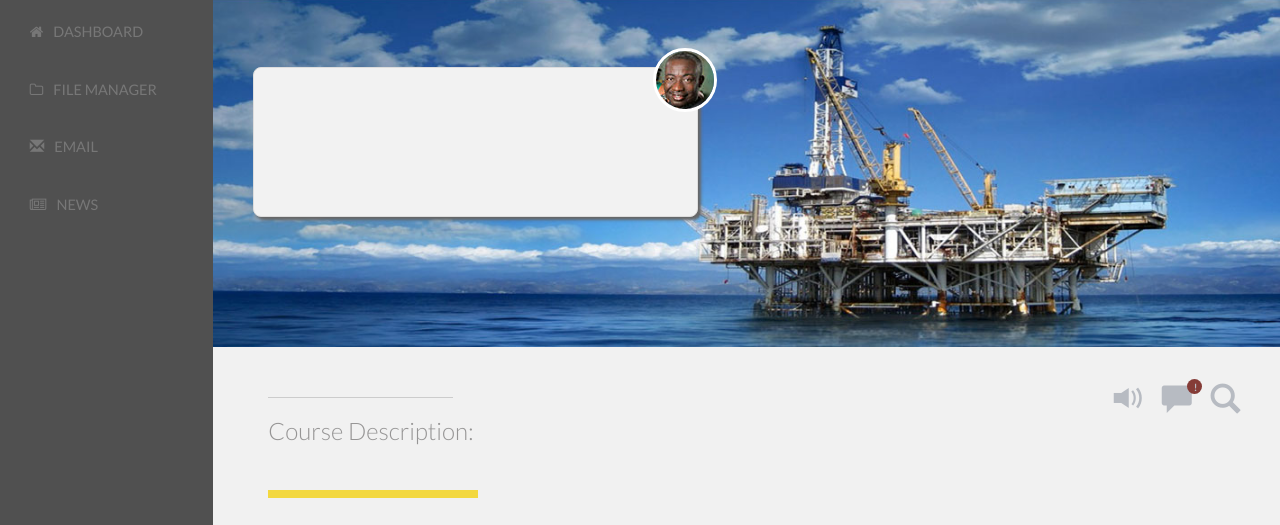
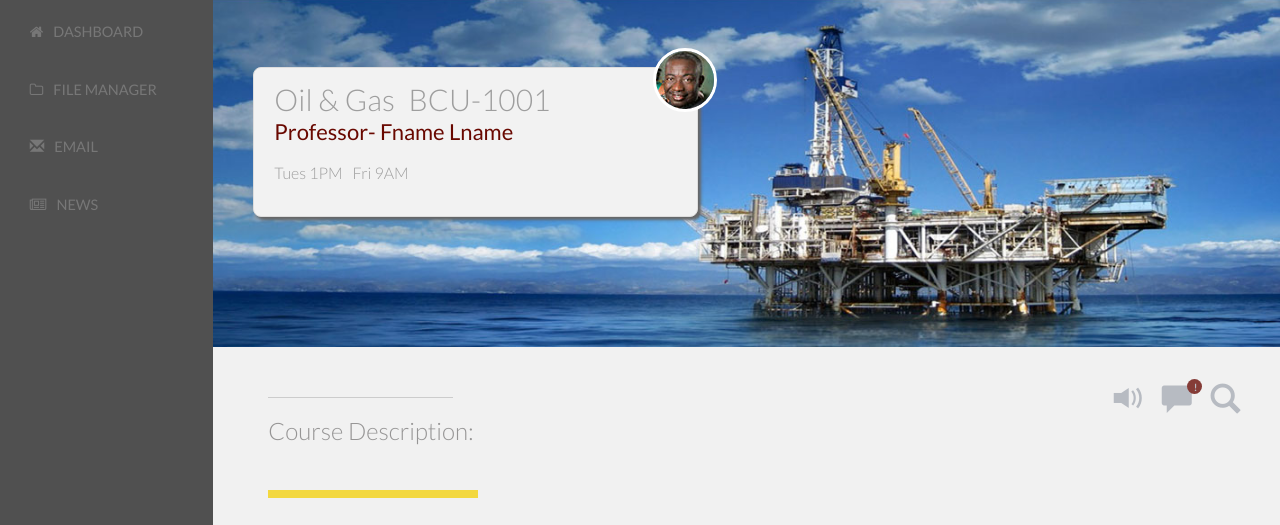
Before and after one commit to selenaelisewells/A3_HW1_Wells_S, a plain HTML site: page index.html in a window 1280 px wide. Shown: the part 113-638 px from the top of the page. Drawn offline with nearby package versions, Linux system fonts and the light colour scheme.

Commit message:
dynamic content added to html

```diff
--- a/index.html
+++ b/index.html
@@ -82,8 +82,13 @@
 
                             <!-- REPLACE THIS CONTENT WITH DATA PULLED IN FROM classData.js -->
 
-                            <p class="text-muted"><span class="text-primary"></span></p>
-                            <p></p>
+                            <p class="text-muted ">
+                                <span class="course-name">
+
+                                </span>
+                                <span class="text-primary course-code"></span>
+                            </p>
+                            <p class="prof-name"></p>
                             <!-- class times go here -->
                             <ul class="list-inline"></ul>
 
--- a/js/main.js
+++ b/js/main.js
@@ -4,9 +4,9 @@
     fetch('./data/classData.json')
         .then(res => res.json())
         .then(data => {
-            debugger;
-            console.log(data);
-
+            // debugger;
+            console.log(data.profname);
+            setContent(data);
             //handleData
             //here's where you would call the function that puts the pieces on the page
         })
@@ -15,4 +15,30 @@
         console.log(err);
     })
 
+    function setContent(data) {
+        //set course name
+        let coursename = document.querySelector('.course-name');
+        coursename.innerHTML = data.coursename;
+
+        let coursecode = document.querySelector('.course-code')
+        coursecode.innerHTML = data.coursecode;
+
+        //set prof name
+        let profName = document.querySelector('.prof-name')
+        profName.innerHTML = `Professor- ${data.profname}`;
+
+
+
+
+        //set class times
+        let classTimeList = document.querySelector(".list-inline");
+        let content = '';
+
+        data.classtime.forEach(time => {
+            content += `<li>${time}</li>`;
+        })
+        classTimeList.innerHTML = content;
+        //set
+    }
+
 })();
```
